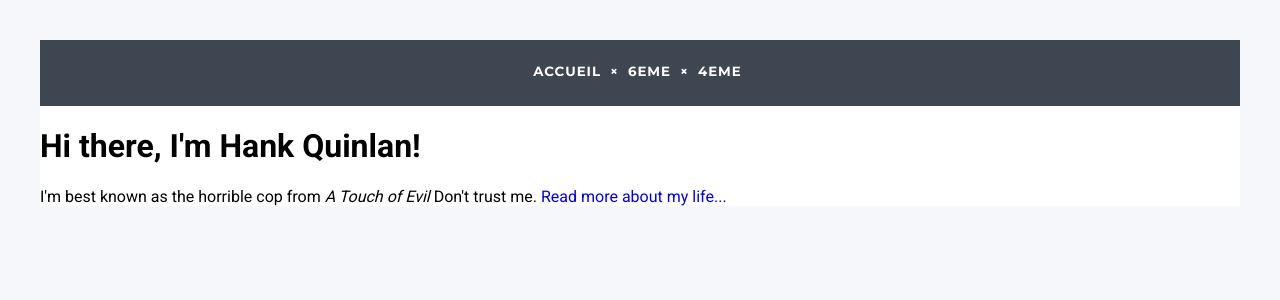
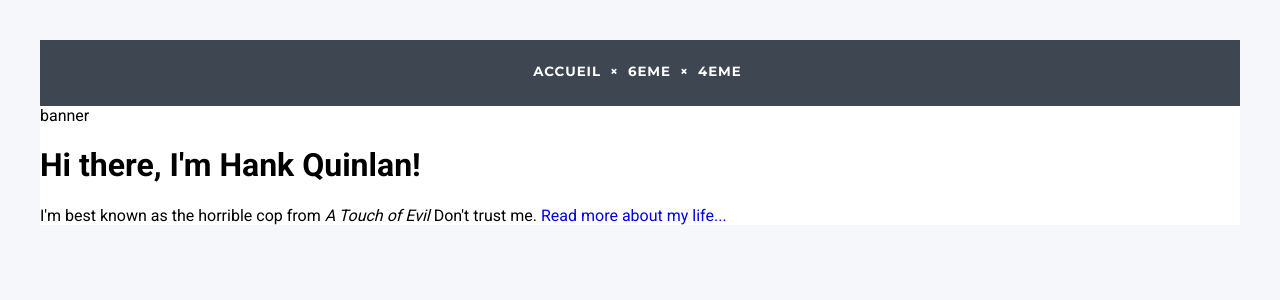
Before and after one commit to DangSinslay/DangSinslay.github.io, a Jekyll site: the page built from index.html, in a window 1280 px wide. Shown: the top 300 px of the page. Built offline with Jekyll 4.4.1, drawn with Linux system fonts in a browser that asks for light colours.

Commit message:
Update default.html

```diff
--- a/_layouts/default.html
+++ b/_layouts/default.html
@@ -16,7 +16,7 @@
 						<li><a href="/blog4">4eme</a></li>
 					</ul>
 				</nav>
-			<div class="banner"></div>
+			<div class="banner">banner</div>
 			{{ content }}
 
 			</div><!-- /.container -->
```
